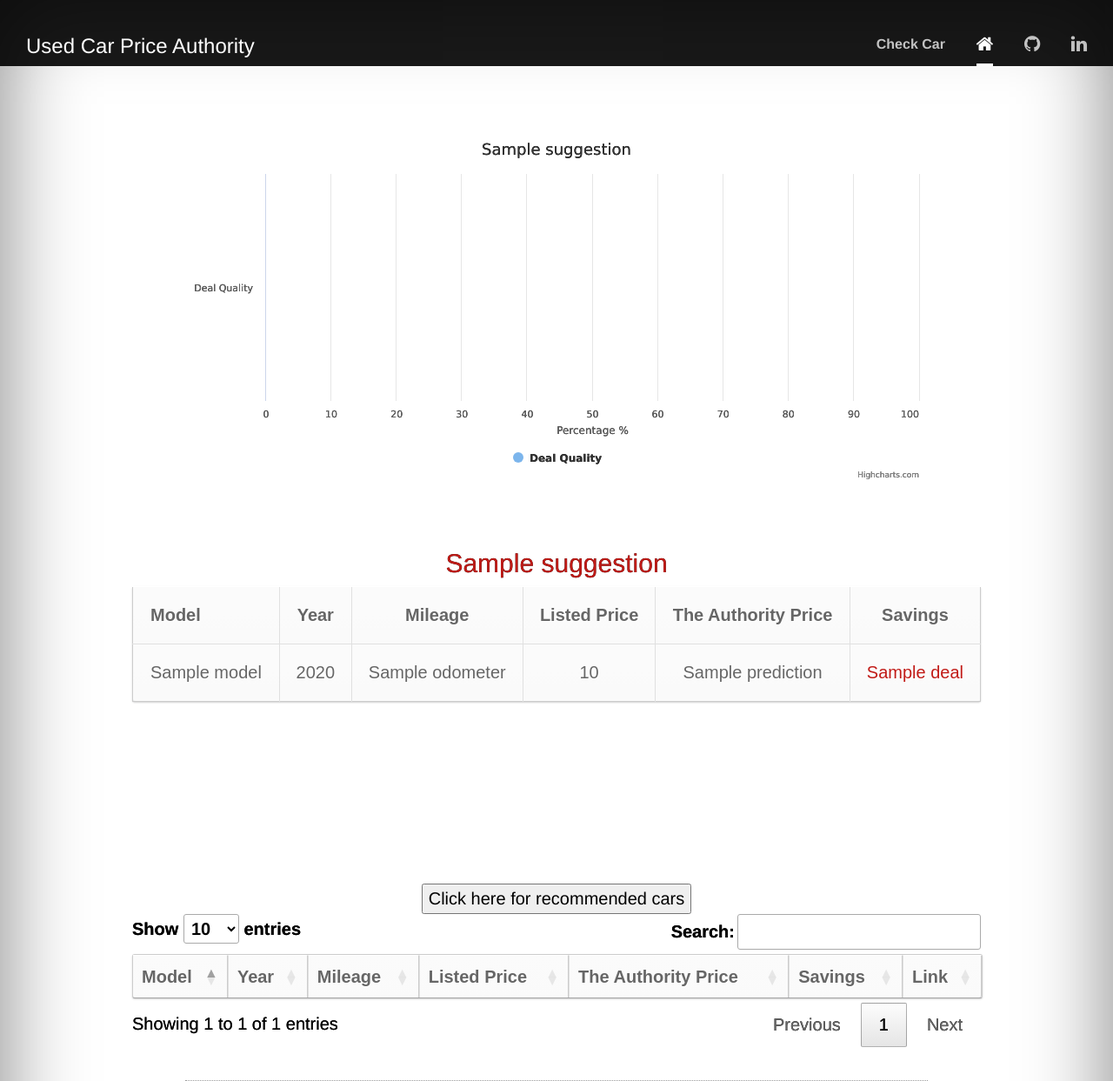
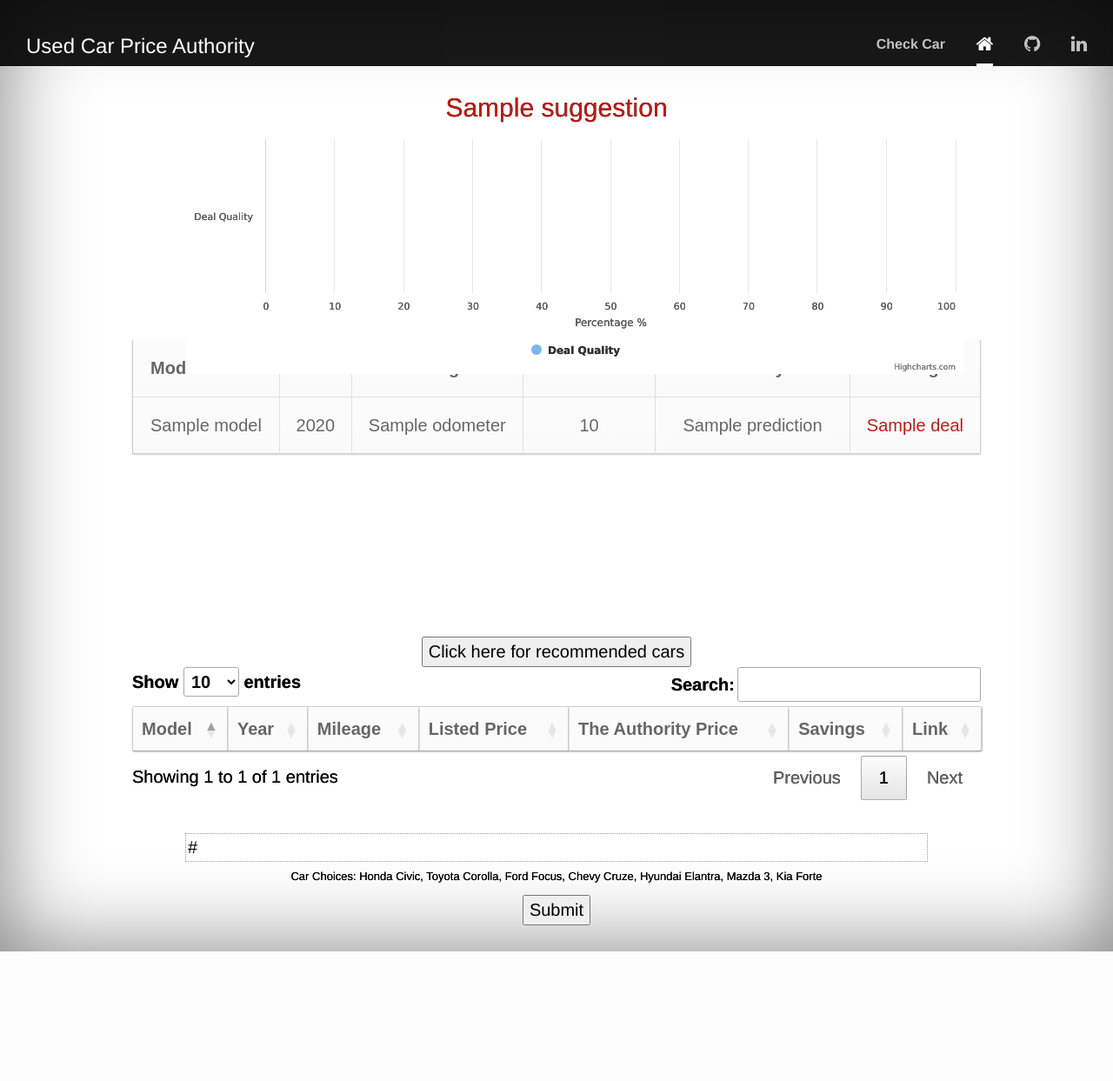
Before and after one commit to ayfu/usedcarfinder, a Flask app: template app/templates/carcheck.html in a window 1280 px wide. Shown: the top 1243 px of the page at 87% size. After the commit the page ends 1094 px from the top, so only its background shows below. Run offline with Flask 2, Linux system fonts and the light colour scheme; the template is opened without the code that fills it: most values are stand-ins (such as "Sample title", 1, 10 or a date in 2020); some libraries are stand-ins or nearby versions.

Commit message:
Made adjustments to figure and table

```diff
--- a/app/static/css/output.css
+++ b/app/static/css/output.css
@@ -243,7 +243,25 @@ input[type=text] {
   }
 }
 
+/*HIGHCHARTS STYLINGS*/
+#plot {
+    height:35%;
+    width:70%;
+    /*align: 'center';*/
+    position:absolute;
+    /*margin: 0 auto !important;*/
+    /*float: none !important;*/
+}
+
 /*TABLE STYLINGS*/
+
+.table-height
+{
+    margin-top: 10%;
+    width: 70%;
+    margin: 0 auto !important;
+    float: none !important;
+}
 
 .center-table
 {
--- a/app/static/js/collapsetable.js
+++ b/app/static/js/collapsetable.js
@@ -11,4 +11,5 @@ $(document).ready(function(){
     $(".expandtbl2").toggle();
   });
   $('#table_id').DataTable();
+  $(window).height();
 });
--- a/app/templates/carcheck.html
+++ b/app/templates/carcheck.html
@@ -60,13 +60,22 @@
           </div>
 
           <div class="inner">
-              <p><br><br><br><br></p>
-              <div id="plot" class="center-table" style="width:70%; height:400px;"></div>
+              <p><br><br></p>
+               <h2 class="cover-heading"><div {%if gooddeal == 1%}style="color:#347C2C"{% else %}class="baddeal"{% endif %}>{{suggestion}}</div></h2>
+              <p></p>
+              <!-- PLOT -->
+              <div class="center-table" style="width:70%">
+                <div id="plot"></div>
+              </div>
+
             <p><br><br></p>
-             <h2 class="cover-heading"><div {%if gooddeal == 1%}style="color:#347C2C"{% else %}class="baddeal"{% endif %}>{{suggestion}}</div></h2>
+
+
              <p></p>
-
-            <table border="5" style="width:80%" class = "center-table">
+             <!-- <div class="table-height"> -->
+            <div style = "margin-top:15%">
+            <table border="0" style="width:80%;" class='center-table'>
+            <!-- <table border="5" class='table-height'>     -->
               <tr style="font-weight:bold">
                 <td>Model</td>
                 <td>Year</td>
@@ -85,7 +94,8 @@
               </tr>
 
           </table>
-
+         </div>
+         <!-- </div> -->
           <p><br><br><br><br><br><br><br></p>
           <button class = "btntbl">Click here for recommended cars</button>
           <div class="center-table" style="width:80%">
@@ -160,7 +170,7 @@
             type: 'bar'
         },
         title: {
-            text: '{{suggestion}}'
+            text: ' '
         },
         xAxis: {
             categories: ['Deal Quality']
```
